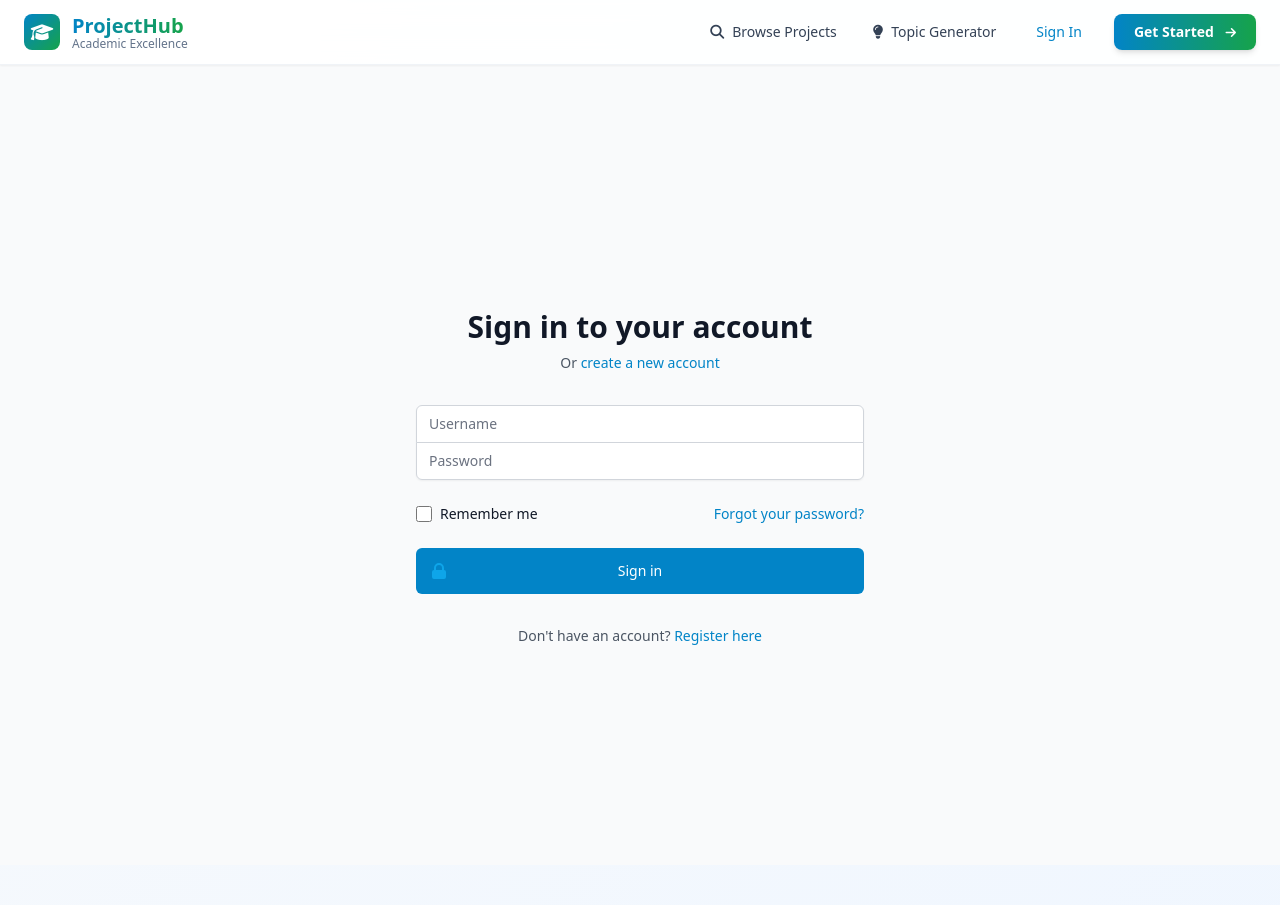
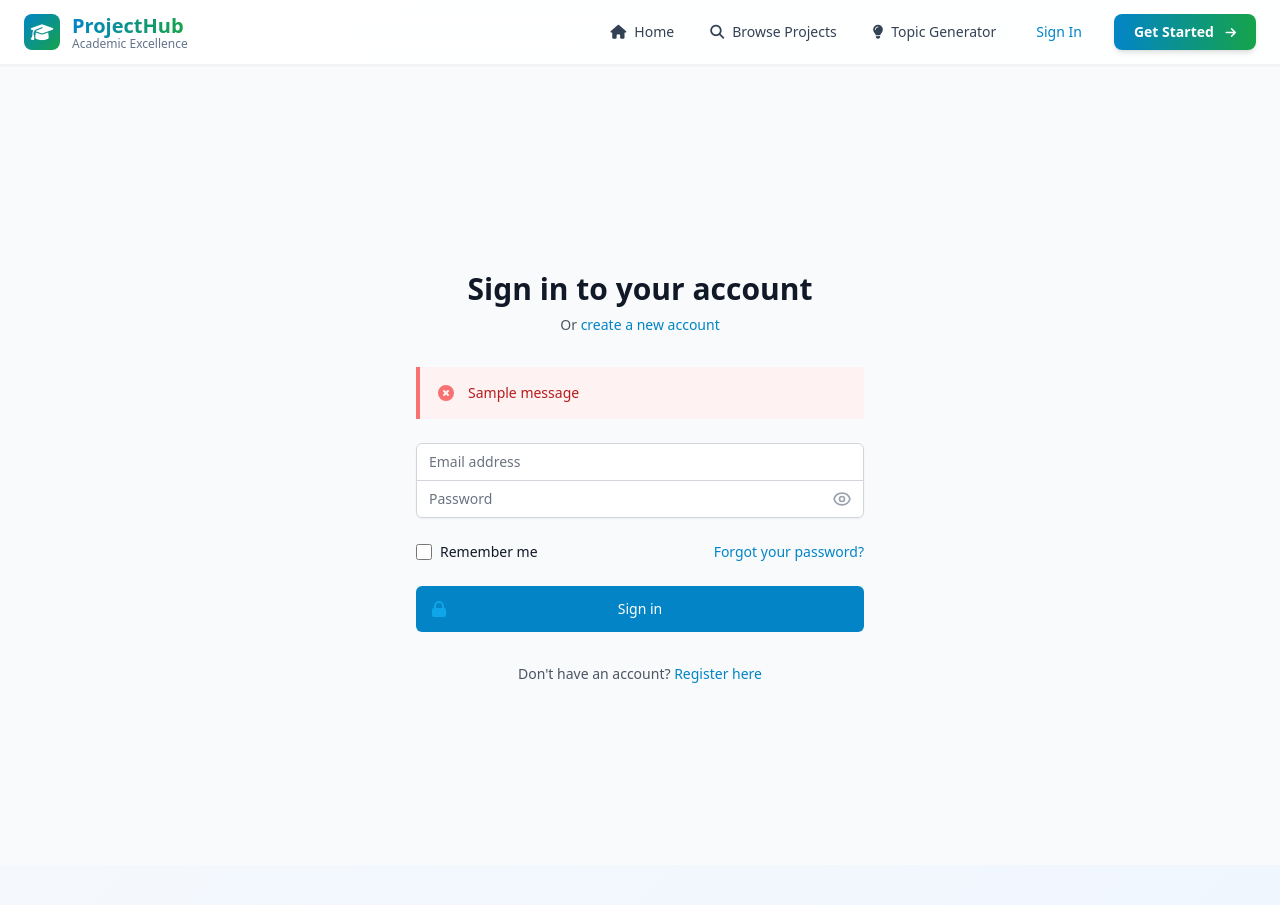
Before and after one commit to Ibn-muaz/projecthub, a Django app: template templates/core/login.html in a window 1280 px wide. Shown: the top 905 px of the page. Run offline with Django 5.2, Linux system fonts and the light colour scheme; the template is opened without the code that fills it, so the values that code supplies are empty; tables that the repository leaves empty hold one stand-in row (values such as "Sample post"); one stand-in notice (Sample message) is shown; some libraries are stand-ins or nearby versions.

Commit message:
Fix: Email login, password toggle, home link, topic generator Api

```diff
--- a/templates/base.html
+++ b/templates/base.html
@@ -1,6 +1,7 @@
 {% load static %}
 <!DOCTYPE html>
 <html lang="en" class="scroll-smooth">
+
 <head>
   <meta charset="UTF-8" />
   <meta name="viewport" content="width=device-width, initial-scale=1.0" />
@@ -15,7 +16,8 @@
   <!-- Google Fonts -->
   <link rel="preconnect" href="https://fonts.googleapis.com">
   <link rel="preconnect" href="https://fonts.gstatic.com" crossorigin>
-  <link href="https://fonts.googleapis.com/css2?family=Inter:wght@300;400;500;600;700;800&display=swap" rel="stylesheet">
+  <link href="https://fonts.googleapis.com/css2?family=Inter:wght@300;400;500;600;700;800&display=swap"
+    rel="stylesheet">
 
   <!-- Favicon -->
   <link rel="icon" type="image/png" href="{% static 'img/favicon.png' %}" />
@@ -29,13 +31,16 @@
     ::-webkit-scrollbar {
       width: 8px;
     }
+
     ::-webkit-scrollbar-track {
       background: #f1f5f9;
     }
+
     ::-webkit-scrollbar-thumb {
       background: #cbd5e1;
       border-radius: 4px;
     }
+
     ::-webkit-scrollbar-thumb:hover {
       background: #94a3b8;
     }
@@ -46,8 +51,15 @@
     }
 
     @keyframes fadeIn {
-      from { opacity: 0; transform: translateY(10px); }
-      to { opacity: 1; transform: translateY(0); }
+      from {
+        opacity: 0;
+        transform: translateY(10px);
+      }
+
+      to {
+        opacity: 1;
+        transform: translateY(0);
+      }
     }
 
     .hover-scale {
@@ -106,6 +118,7 @@
 
   {% block head_extra %}{% endblock %}
 </head>
+
 <body class="min-h-screen bg-gradient-to-br from-slate-50 to-blue-50 text-slate-900 font-sans">
 
   <!-- Navigation Bar -->
@@ -114,17 +127,25 @@
       <nav class="flex items-center justify-between h-16">
         <!-- Logo -->
         <a href="{% url 'landing' %}" class="flex items-center space-x-3 group">
-          <div class="w-9 h-9 rounded-lg bg-gradient-to-br from-primary-600 to-secondary-600 flex items-center justify-center group-hover:from-primary-700 group-hover:to-secondary-700 transition-all duration-300">
+          <div
+            class="w-9 h-9 rounded-lg bg-gradient-to-br from-primary-600 to-secondary-600 flex items-center justify-center group-hover:from-primary-700 group-hover:to-secondary-700 transition-all duration-300">
             <i class="fas fa-graduation-cap text-white text-lg"></i>
           </div>
           <div>
-            <span class="font-bold text-xl bg-gradient-to-r from-primary-600 to-secondary-600 bg-clip-text text-transparent">ProjectHub</span>
+            <span
+              class="font-bold text-xl bg-gradient-to-r from-primary-600 to-secondary-600 bg-clip-text text-transparent">ProjectHub</span>
             <span class="block text-xs text-slate-500 -mt-1">Academic Excellence</span>
           </div>
         </a>
 
         <!-- Desktop Navigation -->
         <div class="hidden md:flex items-center space-x-1">
+          <a href="{% url 'landing' %}"
+            class="px-4 py-2 rounded-lg text-sm font-medium text-slate-700 hover:text-primary-600 hover:bg-primary-50 transition-all duration-200 flex items-center gap-2">
+            <i class="fas fa-home text-sm"></i>
+            Home
+          </a>
+
           <a href="{% url 'project-list-page' %}"
             class="px-4 py-2 rounded-lg text-sm font-medium text-slate-700 hover:text-primary-600 hover:bg-primary-50 transition-all duration-200 flex items-center gap-2">
             <i class="fas fa-search text-sm"></i>
@@ -140,8 +161,10 @@
           {% if user.is_authenticated %}
           <!-- User Dropdown -->
           <div class="relative group ml-2">
-              <button class="flex items-center space-x-2 px-4 py-2 rounded-lg hover:bg-slate-100 transition-all duration-200">
-                <div class="w-8 h-8 rounded-full bg-gradient-to-br from-primary-500 to-secondary-500 flex items-center justify-center text-white text-sm font-bold">
+            <button
+              class="flex items-center space-x-2 px-4 py-2 rounded-lg hover:bg-slate-100 transition-all duration-200">
+              <div
+                class="w-8 h-8 rounded-full bg-gradient-to-br from-primary-500 to-secondary-500 flex items-center justify-center text-white text-sm font-bold">
                 {{ user.username|first|upper }}
               </div>
               <span class="text-sm font-medium text-slate-700">{{ user.username }}</span>
@@ -149,14 +172,17 @@
             </button>
 
             <!-- Dropdown Menu -->
-              <div class="absolute right-0 mt-2 w-56 bg-white rounded-xl shadow-lg border border-slate-200 py-2 invisible opacity-0 group-hover:visible group-hover:opacity-100 transition-all duration-200 z-50">
-                <a href="{% url 'student-dashboard' %}" class="flex items-center gap-3 px-4 py-3 text-sm text-slate-700 hover:bg-slate-50 transition-colors duration-150">
+            <div
+              class="absolute right-0 mt-2 w-56 bg-white rounded-xl shadow-lg border border-slate-200 py-2 invisible opacity-0 group-hover:visible group-hover:opacity-100 transition-all duration-200 z-50">
+              <a href="{% url 'student-dashboard' %}"
+                class="flex items-center gap-3 px-4 py-3 text-sm text-slate-700 hover:bg-slate-50 transition-colors duration-150">
                 <i class="fas fa-tachometer-alt text-primary-600 w-5"></i>
                 My Dashboard
               </a>
 
               {% if user.role == 'ADMIN' or user.role == 'SUPER_ADMIN' or user.is_staff %}
-                  <a href="{% url 'admin-dashboard' %}" class="flex items-center gap-3 px-4 py-3 text-sm text-slate-700 hover:bg-slate-50 transition-colors duration-150">
+              <a href="{% url 'admin-dashboard' %}"
+                class="flex items-center gap-3 px-4 py-3 text-sm text-slate-700 hover:bg-slate-50 transition-colors duration-150">
                 <i class="fas fa-shield-alt text-secondary-600 w-5"></i>
                 Admin Panel
               </a>
@@ -166,7 +192,8 @@
 
               <form method="POST" action="{% url 'web-logout' %}" class="w-full">
                 {% csrf_token %}
-                  <button type="submit" class="flex items-center gap-3 w-full px-4 py-3 text-sm text-red-600 hover:bg-red-50 transition-colors duration-150">
+                <button type="submit"
+                  class="flex items-center gap-3 w-full px-4 py-3 text-sm text-red-600 hover:bg-red-50 transition-colors duration-150">
                   <i class="fas fa-sign-out-alt w-5"></i>
                   Logout
                 </button>
@@ -191,7 +218,8 @@
         </div>
 
         <!-- Mobile Menu Button -->
-        <button id="mobileMenuButton" class="md:hidden p-2 rounded-lg hover:bg-slate-100 transition-colors duration-200">
+        <button id="mobileMenuButton"
+          class="md:hidden p-2 rounded-lg hover:bg-slate-100 transition-colors duration-200">
           <i class="fas fa-bars text-slate-700 text-lg"></i>
         </button>
       </nav>
@@ -264,11 +292,13 @@
         <!-- Brand Column -->
         <div class="space-y-4">
           <a href="{% url 'landing' %}" class="flex items-center space-x-3">
-            <div class="w-10 h-10 rounded-lg bg-gradient-to-br from-primary-600 to-secondary-600 flex items-center justify-center">
+            <div
+              class="w-10 h-10 rounded-lg bg-gradient-to-br from-primary-600 to-secondary-600 flex items-center justify-center">
               <i class="fas fa-graduation-cap text-white text-lg"></i>
             </div>
             <div>
-              <span class="font-bold text-xl bg-gradient-to-r from-primary-600 to-secondary-600 bg-clip-text text-transparent">ProjectHub</span>
+              <span
+                class="font-bold text-xl bg-gradient-to-r from-primary-600 to-secondary-600 bg-clip-text text-transparent">ProjectHub</span>
               <span class="block text-xs text-slate-500 -mt-1">Academic Excellence</span>
             </div>
           </a>
@@ -276,16 +306,20 @@
             Verified final year project materials for universities, polytechnics & colleges.
           </p>
           <div class="flex space-x-4">
-            <a href="#" class="w-8 h-8 rounded-full bg-slate-100 hover:bg-primary-100 flex items-center justify-center text-slate-600 hover:text-primary-600 transition-colors duration-200">
+            <a href="#"
+              class="w-8 h-8 rounded-full bg-slate-100 hover:bg-primary-100 flex items-center justify-center text-slate-600 hover:text-primary-600 transition-colors duration-200">
               <i class="fab fa-twitter"></i>
             </a>
-            <a href="#" class="w-8 h-8 rounded-full bg-slate-100 hover:bg-primary-100 flex items-center justify-center text-slate-600 hover:text-primary-600 transition-colors duration-200">
+            <a href="#"
+              class="w-8 h-8 rounded-full bg-slate-100 hover:bg-primary-100 flex items-center justify-center text-slate-600 hover:text-primary-600 transition-colors duration-200">
               <i class="fab fa-facebook-f"></i>
             </a>
-            <a href="#" class="w-8 h-8 rounded-full bg-slate-100 hover:bg-primary-100 flex items-center justify-center text-slate-600 hover:text-primary-600 transition-colors duration-200">
+            <a href="#"
+              class="w-8 h-8 rounded-full bg-slate-100 hover:bg-primary-100 flex items-center justify-center text-slate-600 hover:text-primary-600 transition-colors duration-200">
               <i class="fab fa-linkedin-in"></i>
             </a>
-            <a href="#" class="w-8 h-8 rounded-full bg-slate-100 hover:bg-primary-100 flex items-center justify-center text-slate-600 hover:text-primary-600 transition-colors duration-200">
+            <a href="#"
+              class="w-8 h-8 rounded-full bg-slate-100 hover:bg-primary-100 flex items-center justify-center text-slate-600 hover:text-primary-600 transition-colors duration-200">
               <i class="fab fa-instagram"></i>
             </a>
           </div>
@@ -295,15 +329,18 @@
         <div>
           <h3 class="font-semibold text-slate-900 mb-4">Quick Links</h3>
           <ul class="space-y-3">
-            <li><a href="{% url 'project-list-page' %}" class="text-sm text-slate-600 hover:text-primary-600 transition-colors duration-150 flex items-center gap-2">
+            <li><a href="{% url 'project-list-page' %}"
+                class="text-sm text-slate-600 hover:text-primary-600 transition-colors duration-150 flex items-center gap-2">
                 <i class="fas fa-chevron-right text-xs text-primary-500"></i>
                 Browse Projects
               </a></li>
-            <li><a href="{% url 'topic-generator-page' %}" class="text-sm text-slate-600 hover:text-primary-600 transition-colors duration-150 flex items-center gap-2">
+            <li><a href="{% url 'topic-generator-page' %}"
+                class="text-sm text-slate-600 hover:text-primary-600 transition-colors duration-150 flex items-center gap-2">
                 <i class="fas fa-chevron-right text-xs text-primary-500"></i>
                 Topic Generator
               </a></li>
-            <li><a href="{% url 'student-dashboard' %}" class="text-sm text-slate-600 hover:text-primary-600 transition-colors duration-150 flex items-center gap-2">
+            <li><a href="{% url 'student-dashboard' %}"
+                class="text-sm text-slate-600 hover:text-primary-600 transition-colors duration-150 flex items-center gap-2">
                 <i class="fas fa-chevron-right text-xs text-primary-500"></i>
                 Student Dashboard
               </a></li>
@@ -314,15 +351,18 @@
         <div>
           <h3 class="font-semibold text-slate-900 mb-4">Resources</h3>
           <ul class="space-y-3">
-            <li><a href="{% url 'about-page' %}" class="text-sm text-slate-600 hover:text-primary-600 transition-colors duration-150 flex items-center gap-2">
+            <li><a href="{% url 'about-page' %}"
+                class="text-sm text-slate-600 hover:text-primary-600 transition-colors duration-150 flex items-center gap-2">
                 <i class="fas fa-chevron-right text-xs text-primary-500"></i>
                 About Us
               </a></li>
-            <li><a href="#" class="text-sm text-slate-600 hover:text-primary-600 transition-colors duration-150 flex items-center gap-2">
+            <li><a href="#"
+                class="text-sm text-slate-600 hover:text-primary-600 transition-colors duration-150 flex items-center gap-2">
                 <i class="fas fa-chevron-right text-xs text-primary-500"></i>
                 How It Works
               </a></li>
-            <li><a href="#" class="text-sm text-slate-600 hover:text-primary-600 transition-colors duration-150 flex items-center gap-2">
+            <li><a href="#"
+                class="text-sm text-slate-600 hover:text-primary-600 transition-colors duration-150 flex items-center gap-2">
                 <i class="fas fa-chevron-right text-xs text-primary-500"></i>
                 Pricing
               </a></li>
@@ -333,15 +373,18 @@
         <div>
           <h3 class="font-semibold text-slate-900 mb-4">Legal</h3>
           <ul class="space-y-3">
-            <li><a href="{% url 'terms-page' %}" class="text-sm text-slate-600 hover:text-primary-600 transition-colors duration-150 flex items-center gap-2">
+            <li><a href="{% url 'terms-page' %}"
+                class="text-sm text-slate-600 hover:text-primary-600 transition-colors duration-150 flex items-center gap-2">
                 <i class="fas fa-chevron-right text-xs text-primary-500"></i>
                 Terms of Service
               </a></li>
-            <li><a href="{% url 'privacy-page' %}" class="text-sm text-slate-600 hover:text-primary-600 transition-colors duration-150 flex items-center gap-2">
+            <li><a href="{% url 'privacy-page' %}"
+                class="text-sm text-slate-600 hover:text-primary-600 transition-colors duration-150 flex items-center gap-2">
                 <i class="fas fa-chevron-right text-xs text-primary-500"></i>
                 Privacy Policy
               </a></li>
-            <li><a href="{% url 'contact-page' %}" class="text-sm text-slate-600 hover:text-primary-600 transition-colors duration-150 flex items-center gap-2">
+            <li><a href="{% url 'contact-page' %}"
+                class="text-sm text-slate-600 hover:text-primary-600 transition-colors duration-150 flex items-center gap-2">
                 <i class="fas fa-chevron-right text-xs text-primary-500"></i>
                 Contact Us
               </a></li>
@@ -370,12 +413,12 @@
 
   <!-- Mobile Menu Script -->
   <script>
-    document.addEventListener('DOMContentLoaded', function() {
+    document.addEventListener('DOMContentLoaded', function () {
       const mobileMenuButton = document.getElementById('mobileMenuButton');
       const mobileMenu = document.getElementById('mobileMenu');
 
       if (mobileMenuButton && mobileMenu) {
-        mobileMenuButton.addEventListener('click', function() {
+        mobileMenuButton.addEventListener('click', function () {
           mobileMenu.classList.toggle('hidden');
           const icon = mobileMenuButton.querySelector('i');
           if (mobileMenu.classList.contains('hidden')) {
@@ -389,7 +432,7 @@
       }
 
       // Close mobile menu when clicking outside
-      document.addEventListener('click', function(event) {
+      document.addEventListener('click', function (event) {
         if (!mobileMenu.contains(event.target) && !mobileMenuButton.contains(event.target) && !mobileMenu.classList.contains('hidden')) {
           mobileMenu.classList.add('hidden');
           const icon = mobileMenuButton.querySelector('i');
@@ -453,4 +496,5 @@
 
   {% block scripts %}{% endblock %}
 </body>
+
 </html>
--- a/templates/core/about.html
+++ b/templates/core/about.html
@@ -4,8 +4,8 @@
 {% block content %}
 <h1 class="text-2xl font-semibold text-slate-900 mb-4">About ProjectHub</h1>
 <p class="text-sm text-slate-600 mb-3">
-  ProjectHub is a secure academic platform for final year students of Nasarawa State University, Keffi and other
-  partner institutions. It provides verified final year project materials, secure payments, and tools such as a
+  ProjectHub is a secure academic platform for final year students
+  . It provides verified final year project materials, secure payments, and tools such as a
   topic generator to support students from proposal to completion.
 </p>
 <p class="text-sm text-slate-600">
--- a/templates/core/login.html
+++ b/templates/core/login.html
@@ -10,7 +10,7 @@
       </h2>
       <p class="mt-2 text-center text-sm text-gray-600">
         Or
-        <a href="{% url 'web-register' %}" class="font-medium text-sky-600 hover:text-sky-500">
+        <a href="{% url 'register-page' %}" class="font-medium text-sky-600 hover:text-sky-500">
           create a new account
         </a>
       </p>
@@ -19,43 +19,54 @@
     <form class="mt-8 space-y-6" method="POST">
       {% csrf_token %}
 
-      {% if form.errors %}
+      {% if messages %}
+      {% for message in messages %}
       <div class="bg-red-50 border-l-4 border-red-400 p-4 mb-4">
         <div class="flex">
           <div class="flex-shrink-0">
             <svg class="h-5 w-5 text-red-400" viewBox="0 0 20 20" fill="currentColor">
-              <path fill-rule="evenodd" d="M10 18a8 8 0 100-16 8 8 0 000 16zM8.707 7.293a1 1 0 00-1.414 1.414L8.586 10l-1.293 1.293a1 1 0 101.414 1.414L10 11.414l1.293 1.293a1 1 0 001.414-1.414L11.414 10l1.293-1.293a1 1 0 00-1.414-1.414L10 8.586 8.707 7.293z" clip-rule="evenodd"/>
+              <path fill-rule="evenodd"
+                d="M10 18a8 8 0 100-16 8 8 0 000 16zM8.707 7.293a1 1 0 00-1.414 1.414L8.586 10l-1.293 1.293a1 1 0 101.414 1.414L10 11.414l1.293 1.293a1 1 0 001.414-1.414L11.414 10l1.293-1.293a1 1 0 00-1.414-1.414L10 8.586 8.707 7.293z"
+                clip-rule="evenodd" />
             </svg>
           </div>
           <div class="ml-3">
-            <p class="text-sm text-red-700">
-              Your username and password didn't match. Please try again.
-            </p>
+            <p class="text-sm text-red-700">{{ message }}</p>
           </div>
         </div>
       </div>
+      {% endfor %}
       {% endif %}
 
       <input type="hidden" name="remember" value="true">
       <div class="rounded-md shadow-sm -space-y-px">
         <div>
-          <label for="id_username" class="sr-only">Username</label>
-          <input id="id_username" name="username" type="text" required
-                 class="appearance-none rounded-none relative block w-full px-3 py-2 border border-gray-300 placeholder-gray-500 text-gray-900 rounded-t-md focus:outline-none focus:ring-sky-500 focus:border-sky-500 focus:z-10 sm:text-sm"
-                 placeholder="Username">
+          <label for="id_email" class="sr-only">Email</label>
+          <input id="id_email" name="email" type="email" required
+            class="appearance-none rounded-none relative block w-full px-3 py-2 border border-gray-300 placeholder-gray-500 text-gray-900 rounded-t-md focus:outline-none focus:ring-sky-500 focus:border-sky-500 focus:z-10 sm:text-sm"
+            placeholder="Email address">
         </div>
-        <div>
+        <div class="relative">
           <label for="id_password" class="sr-only">Password</label>
           <input id="id_password" name="password" type="password" required
-                 class="appearance-none rounded-none relative block w-full px-3 py-2 border border-gray-300 placeholder-gray-500 text-gray-900 rounded-b-md focus:outline-none focus:ring-sky-500 focus:border-sky-500 focus:z-10 sm:text-sm"
-                 placeholder="Password">
+            class="appearance-none rounded-none relative block w-full px-3 py-2 pr-10 border border-gray-300 placeholder-gray-500 text-gray-900 rounded-b-md focus:outline-none focus:ring-sky-500 focus:border-sky-500 focus:z-10 sm:text-sm"
+            placeholder="Password">
+          <button type="button" onclick="togglePassword('id_password', 'eye_password')"
+            class="absolute inset-y-0 right-0 pr-3 flex items-center text-gray-400 hover:text-gray-600">
+            <svg id="eye_password" class="h-5 w-5" fill="none" viewBox="0 0 24 24" stroke="currentColor">
+              <path stroke-linecap="round" stroke-linejoin="round" stroke-width="2"
+                d="M15 12a3 3 0 11-6 0 3 3 0 016 0z" />
+              <path stroke-linecap="round" stroke-linejoin="round" stroke-width="2"
+                d="M2.458 12C3.732 7.943 7.523 5 12 5c4.478 0 8.268 2.943 9.542 7-1.274 4.057-5.064 7-9.542 7-4.477 0-8.268-2.943-9.542-7z" />
+            </svg>
+          </button>
         </div>
       </div>
 
       <div class="flex items-center justify-between">
         <div class="flex items-center">
           <input id="remember-me" name="remember-me" type="checkbox"
-                 class="h-4 w-4 text-sky-600 focus:ring-sky-500 border-gray-300 rounded">
+            class="h-4 w-4 text-sky-600 focus:ring-sky-500 border-gray-300 rounded">
           <label for="remember-me" class="ml-2 block text-sm text-gray-900">
             Remember me
           </label>
@@ -69,10 +80,13 @@
       </div>
 
       <div>
-        <button type="submit" class="group relative w-full flex justify-center py-3 px-4 border border-transparent text-sm font-medium rounded-md text-white bg-sky-600 hover:bg-sky-700 focus:outline-none focus:ring-2 focus:ring-offset-2 focus:ring-sky-500">
+        <button type="submit"
+          class="group relative w-full flex justify-center py-3 px-4 border border-transparent text-sm font-medium rounded-md text-white bg-sky-600 hover:bg-sky-700 focus:outline-none focus:ring-2 focus:ring-offset-2 focus:ring-sky-500">
           <span class="absolute left-0 inset-y-0 flex items-center pl-3">
             <svg class="h-5 w-5 text-sky-500 group-hover:text-sky-400" viewBox="0 0 20 20" fill="currentColor">
-              <path fill-rule="evenodd" d="M5 9V7a5 5 0 0110 0v2a2 2 0 012 2v5a2 2 0 01-2 2H5a2 2 0 01-2-2v-5a2 2 0 012-2zm8-2v2H7V7a3 3 0 016 0z" clip-rule="evenodd"/>
+              <path fill-rule="evenodd"
+                d="M5 9V7a5 5 0 0110 0v2a2 2 0 012 2v5a2 2 0 01-2 2H5a2 2 0 01-2-2v-5a2 2 0 012-2zm8-2v2H7V7a3 3 0 016 0z"
+                clip-rule="evenodd" />
             </svg>
           </span>
           Sign in
@@ -83,11 +97,25 @@
     <div class="text-center">
       <p class="text-sm text-gray-600">
         Don't have an account?
-        <a href="{% url 'web-register' %}" class="font-medium text-sky-600 hover:text-sky-500">
+        <a href="{% url 'register-page' %}" class="font-medium text-sky-600 hover:text-sky-500">
           Register here
         </a>
       </p>
     </div>
   </div>
 </div>
+
+<script>
+  function togglePassword(inputId, iconId) {
+    const input = document.getElementById(inputId);
+    const icon = document.getElementById(iconId);
+    if (input.type === 'password') {
+      input.type = 'text';
+      icon.innerHTML = '<path stroke-linecap="round" stroke-linejoin="round" stroke-width="2" d="M13.875 18.825A10.05 10.05 0 0112 19c-4.478 0-8.268-2.943-9.543-7a9.97 9.97 0 011.563-3.029m5.858.908a3 3 0 114.243 4.243M9.878 9.878l4.242 4.242M9.88 9.88l-3.29-3.29m7.532 7.532l3.29 3.29M3 3l3.59 3.59m0 0A9.953 9.953 0 0112 5c4.478 0 8.268 2.943 9.543 7a10.025 10.025 0 01-4.132 5.411m0 0L21 21" />';
+    } else {
+      input.type = 'password';
+      icon.innerHTML = '<path stroke-linecap="round" stroke-linejoin="round" stroke-width="2" d="M15 12a3 3 0 11-6 0 3 3 0 016 0z" /><path stroke-linecap="round" stroke-linejoin="round" stroke-width="2" d="M2.458 12C3.732 7.943 7.523 5 12 5c4.478 0 8.268 2.943 9.542 7-1.274 4.057-5.064 7-9.542 7-4.477 0-8.268-2.943-9.542-7z" />';
+    }
+  }
+</script>
 {% endblock %}
```
Also changed, not shown: core/views.py (+11 -4 lines), templates/core/register.html (+36 -4 lines). Lines whose indentation alone changed are shown as unchanged.
